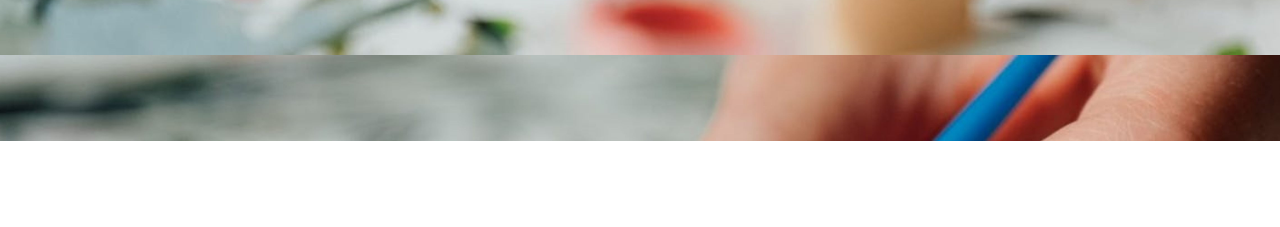
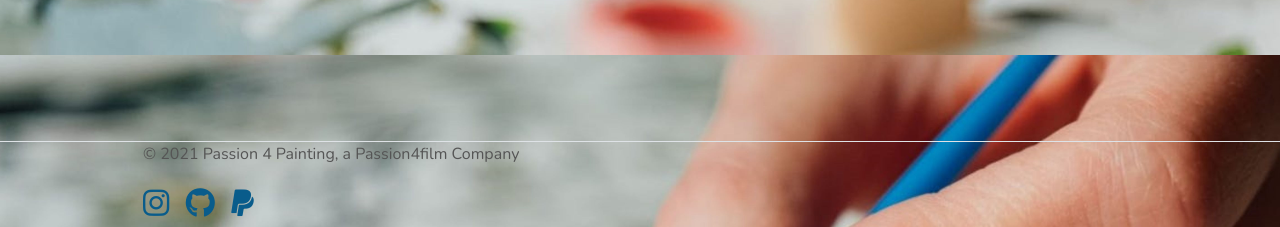
Before and after one commit to Code-Institute-Submissions/Passion4film-Milestone_Project-4_JanResub, a Django app: page / in a window 1280 px wide. Shown: the part 745-972 px from the top of the page. Before the commit the page ends 886 px from the top, so only its background shows below. Run offline with Django 3.2, Linux system fonts and the light colour scheme; some libraries are stand-ins or nearby versions.

Commit message:
added footer to base.html and added to readme

```diff
--- a/static/css/base.css
+++ b/static/css/base.css
@@ -176,6 +176,11 @@ input[name='q']::placeholder {
     overflow-y: auto;
 }
 
+/*------------------------------------------------Footer links */
+.footer-icon {
+    font-size: 30px;
+}
+
 /* -------------------------------- Media Queries */
 
 /* Slightly larger container on xl screens */
--- a/templates/base.html
+++ b/templates/base.html
@@ -143,6 +143,22 @@
     {% block content %}
     {% endblock %}
 
+    <footer class="border-top">
+        <div class="container">
+            <div class="row">
+                <!-- copyright -->
+                <div class="col-12 center-align">
+                    <p>© 2021 Passion 4 Painting, a Passion4film Company</p>
+                    <a href="https://www.instagram.com/passion4film86/" class="text-blue footer-icon" target="_blank"><i class="fab fa-instagram"></i></a>
+                    &nbsp;&nbsp;
+                    <a href="https://github.com/Passion4film?tab=repositories" class="text-blue footer-icon" target="_blank"><i class="fab fa-github"></i></a>
+                    &nbsp;&nbsp;
+                    <a href="https://www.paypal.com/uk/home" class="text-blue footer-icon" target="_blank"><i class="fab fa-paypal"></i></a>
+                </div>
+            </div>
+        </div>
+    </footer>
+
     {% block postloadjs %}
     <script type="text/javascript">
         $('.toast').toast('show');
```
Also changed, not shown: README.md, testing.md (added).
